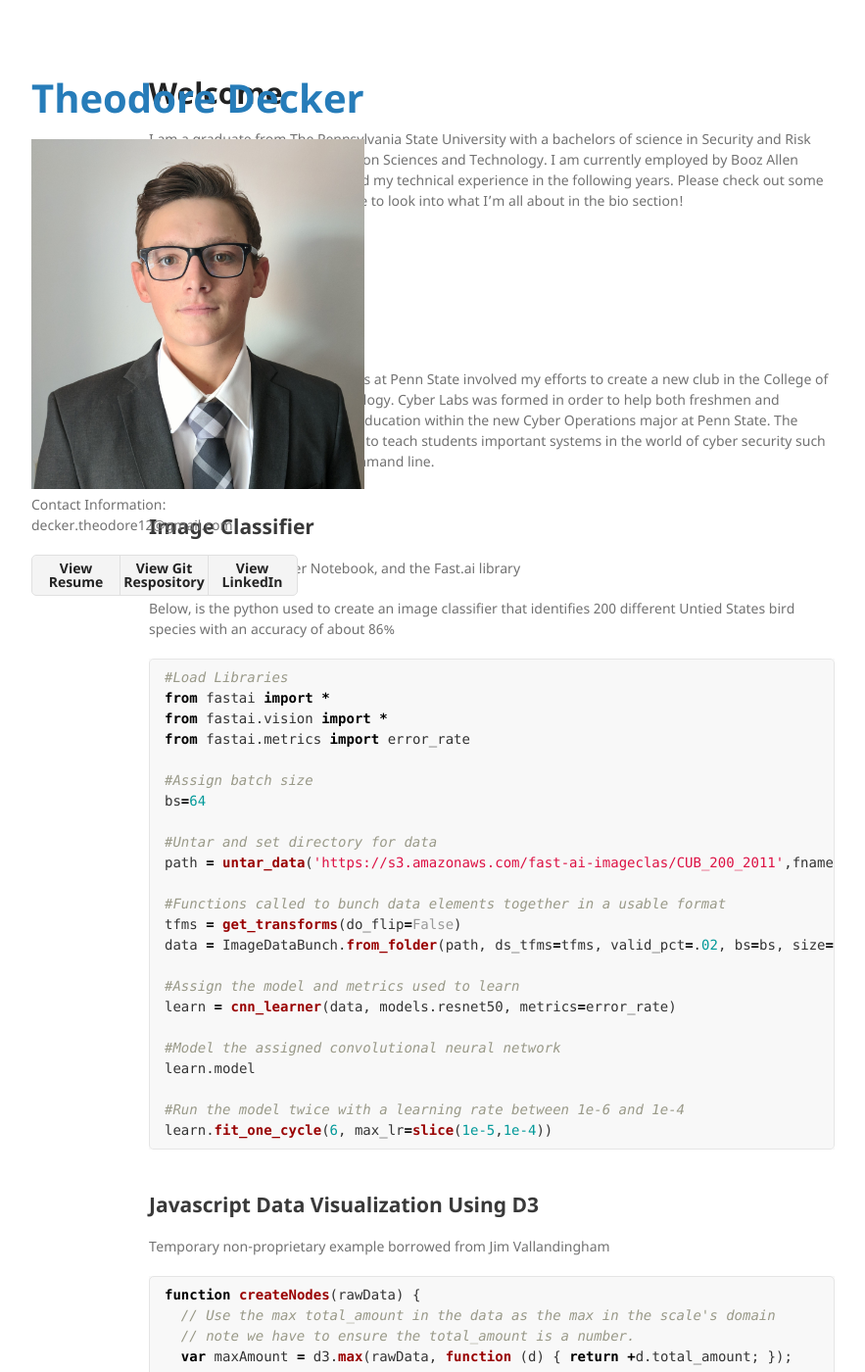
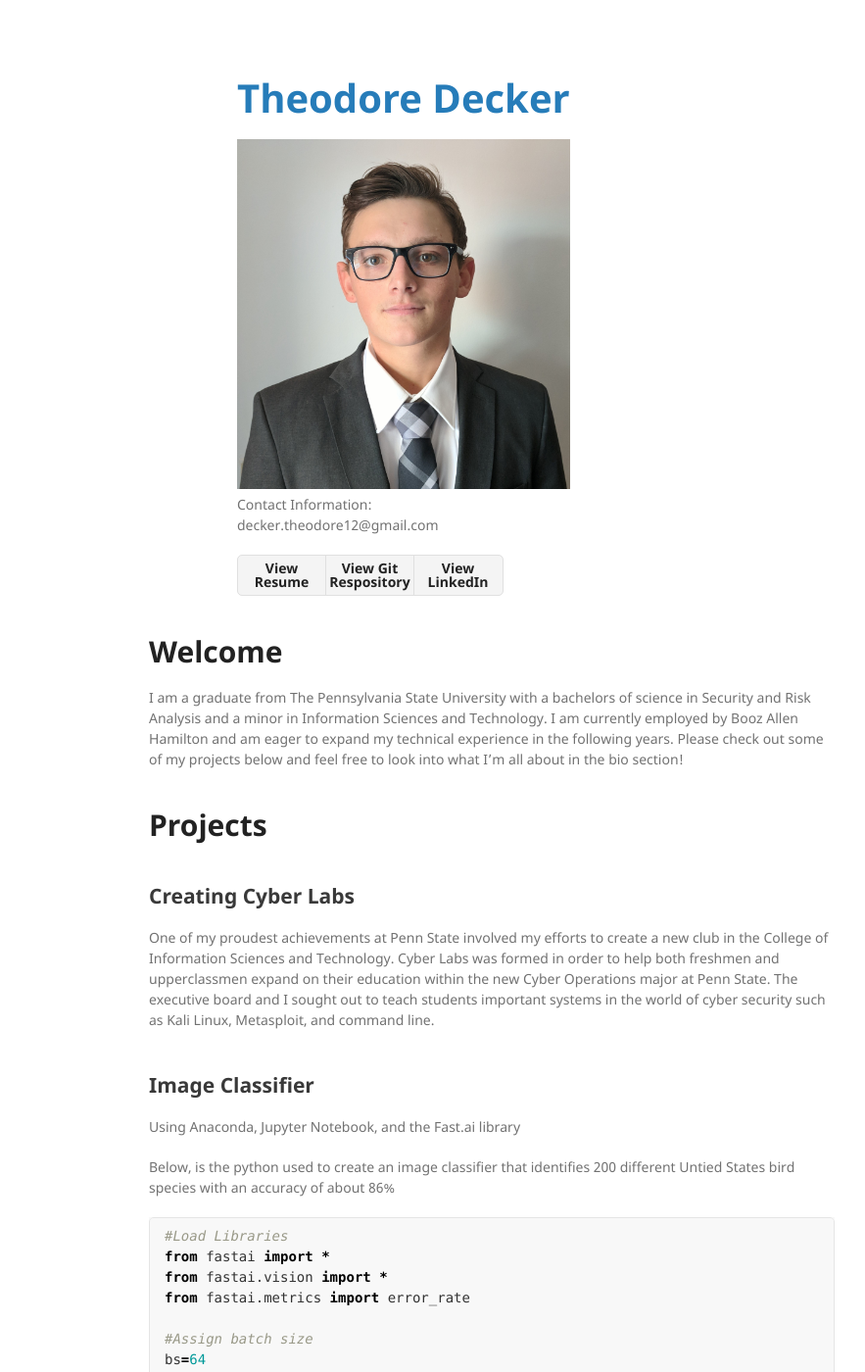
Before and after one commit to theodore-decker/theodore-decker.github.io, a Jekyll site: the page built from index.md, in a window 1280 px wide and 1400 px high. Shown: the whole window at 98% size, without its empty margins (218-1101 px from the left). Built offline with Jekyll 4.4.1, drawn with Linux system fonts in a browser that asks for light colours; our own code applies the rules of GitHub Pages for plain Markdown files.

Commit message:
Update jekyll-theme-minimal.scss

```diff
--- a/_sass/jekyll-theme-minimal.scss
+++ b/_sass/jekyll-theme-minimal.scss
@@ -113,8 +113,7 @@ img {
 
 header {
   width:340px;
-  height: 650px;
-  position: fixed;
+  position: relative;
   left: 250px;
   -webkit-font-smoothing:subpixel-antialiased;
 }
```
